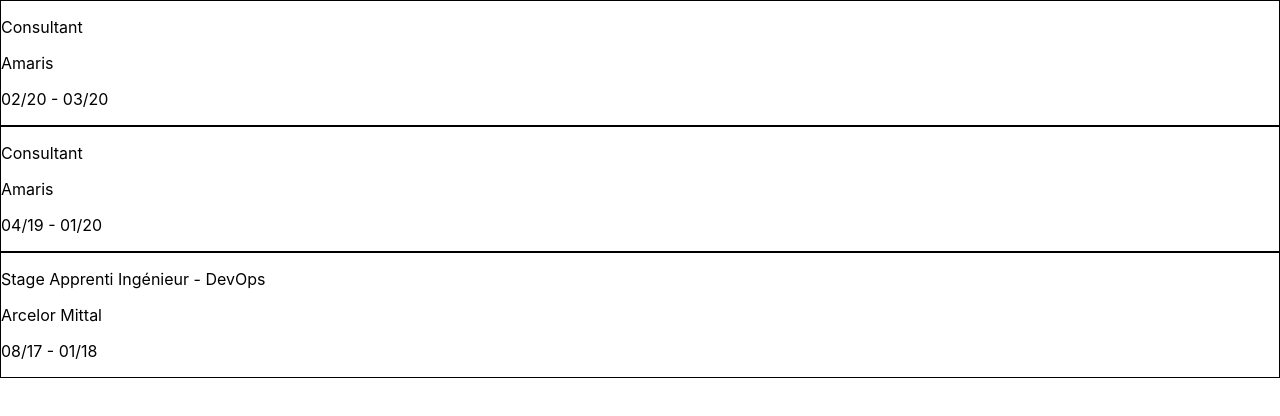
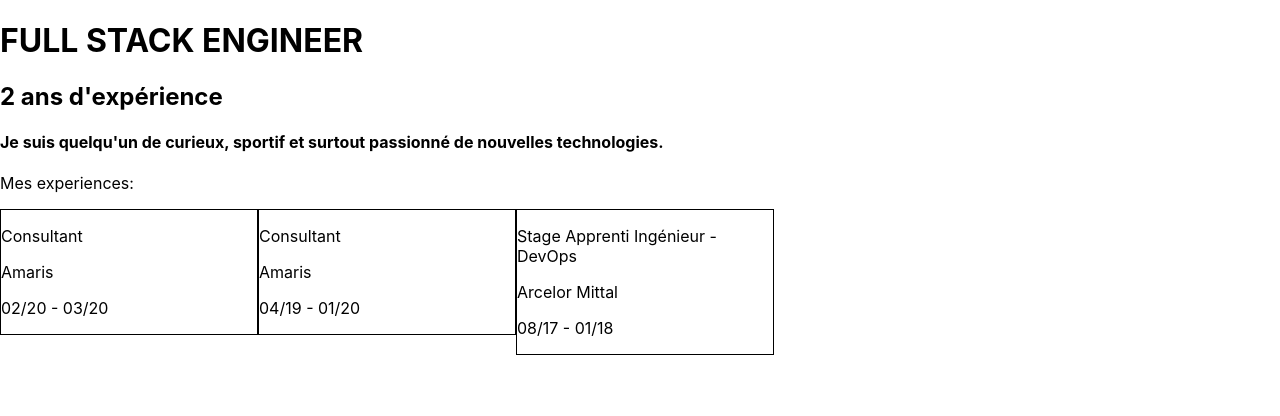
Before and after one commit to pbutin/dossierCompetance, a React (Create React App) app: page / in a window 1280 px wide. Shown: the top 416 px of the page. Built offline with nearby package versions, Linux system fonts and the light colour scheme.

Commit message:
CSS: HomePage

```diff
--- /dev/null
+++ b/src/App.css
@@ -0,0 +1,3 @@
+.clickable {
+  	cursor: pointer;
+}
--- a/src/App.js
+++ b/src/App.js
@@ -1,4 +1,6 @@
 import React from 'react';
+
+import './App.css';
 
 import Experiences from './Experiences';
 import HomePage from './HomePage';
--- a/src/Experiences.css
+++ b/src/Experiences.css
@@ -17,7 +17,6 @@
 	position: fixed;
 }
 
-.icon {
+.icon-large {
   	font-size: 6vmax;
-  	cursor: pointer;
 }
--- a/src/Experiences.js
+++ b/src/Experiences.js
@@ -28,12 +28,12 @@ const Experiences = (props) => {
 
   return (
     <div>
-      <i onClick={props.onClose} className="material-icons icon">close</i>
+      <i onClick={props.onClose} className="material-icons icon-large clickable">close</i>
       <div className="left-button button" onClick={onPreviousExperience}>
-        <i className="material-icons icon">keyboard_arrow_left</i>
+        <i className="material-icons icon-large clickable">keyboard_arrow_left</i>
       </div>
       <div className="right-button button" onClick={onNextExperience}>
-        <i className="material-icons icon">navigate_next</i>
+        <i className="material-icons icon-large clickable">navigate_next</i>
       </div>
       <div className="center">
         <Experience experience={currentExperience} />
--- /dev/null
+++ b/src/HomePage.css
@@ -0,0 +1,4 @@
+.experience {
+	float: left;
+	width: 20vw;
+}
--- a/src/HomePage.js
+++ b/src/HomePage.js
@@ -1,4 +1,5 @@
 import React from 'react';
+import './HomePage.css';
 
 import experiences from './experiences.json';
 
@@ -15,13 +16,21 @@ const HomePage = (props) => {
 
   return (
     <div>
-     {experiences.map((experience, i) => (
-        <div className="block" key={i} onClick={() => {props.updateExperienceIndex(i)}}>
-          <p>{experience.titre}</p>
-          <p>{experience.entreprise}</p>
-          <p>{parseAndFormat(experience.dates.debut)} - {parseAndFormat(experience.dates.fin)}</p>
-        </div>
+      <div>
+        <h1>FULL STACK ENGINEER</h1>
+        <h2>2 ans d'expérience</h2>
+        <h4>Je suis quelqu'un de curieux, sportif et surtout passionné de nouvelles technologies.</h4>
+      </div>
+      <div>
+        <p>Mes experiences:</p>
+        {experiences.map((experience, i) => (
+          <div className="block clickable experience" key={i} onClick={() => {props.updateExperienceIndex(i)}}>
+            <p>{experience.titre}</p>
+            <p>{experience.entreprise}</p>
+            <p>{parseAndFormat(experience.dates.debut)} - {parseAndFormat(experience.dates.fin)}</p>
+          </div>
         ))}
+      </div>
     </div>
   );
 }
```
